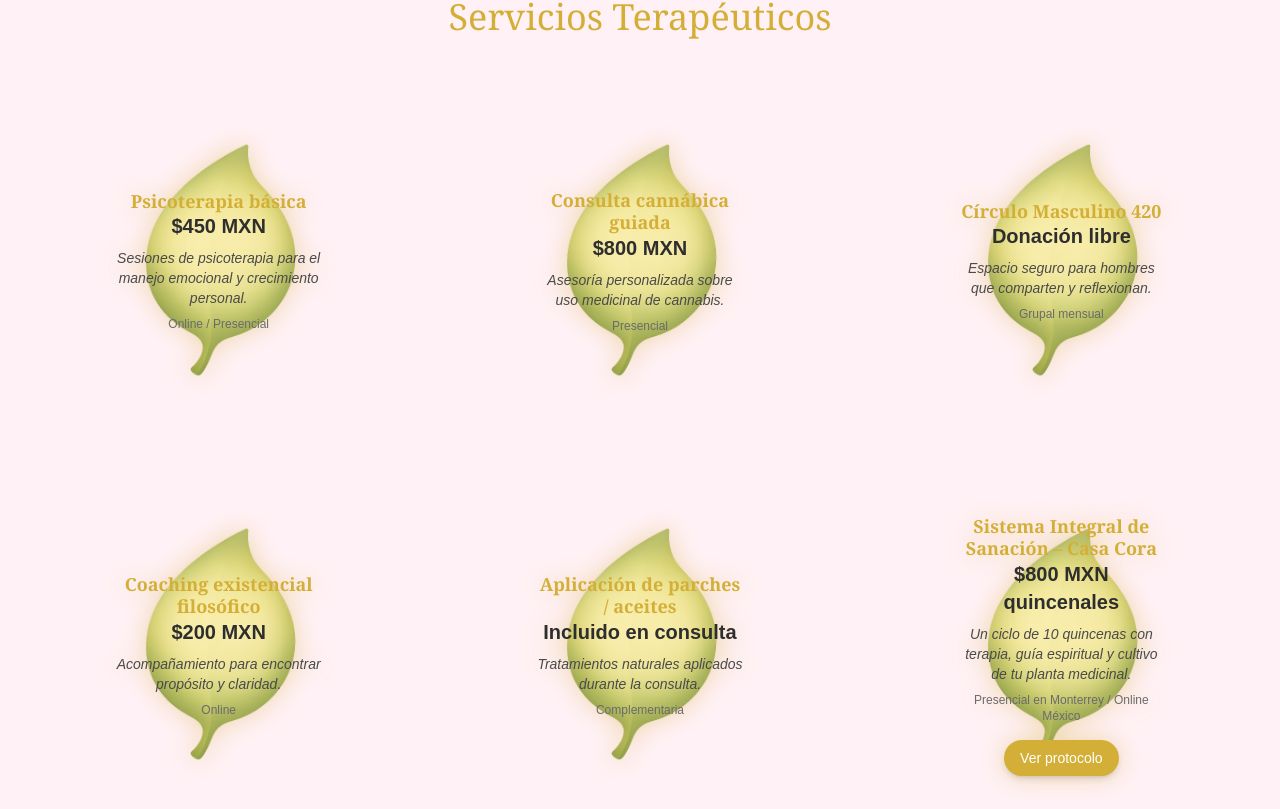
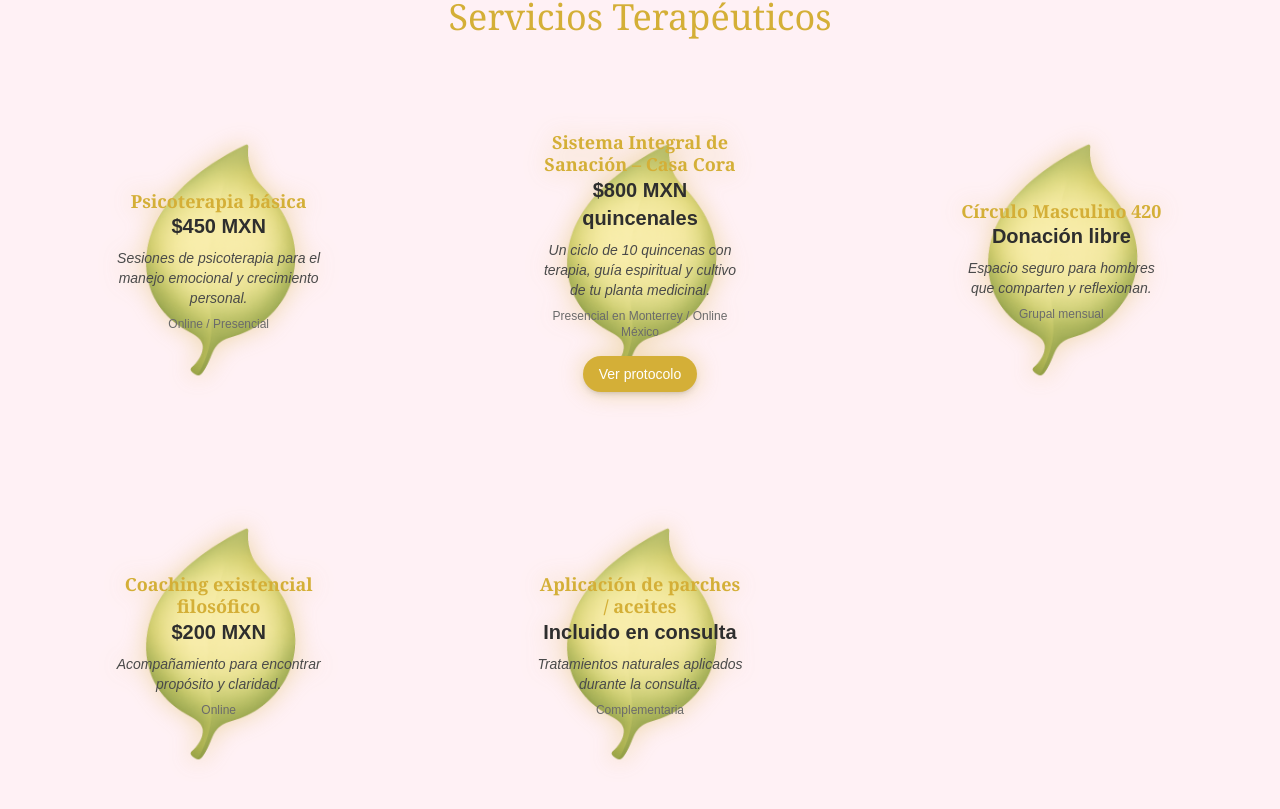
Before and after one commit to Abetar/casa_cora, a Next.js app: page / in a window 1280 px wide. Shown: the part 1451-2260 px from the top of the page. Built offline with nearby package versions, Linux system fonts and the light colour scheme.

Commit message:
Update in services

```diff
--- a/src/sections/Servicios.tsx
+++ b/src/sections/Servicios.tsx
@@ -27,12 +27,38 @@ const servicios: Servicio[] = [
       "Atención psicológica profesional en modalidad presencial o virtual, adaptada a tus necesidades.",
   },
   {
-    nombre: "Consulta cannábica guiada",
-    costo: "$800 MXN",
-    descripcion: "Asesoría personalizada sobre uso medicinal de cannabis.",
-    modalidad: "Presencial",
-    detalles:
-      "Consulta enfocada en el uso terapéutico del cannabis medicinal, con guía profesional en un entorno seguro.",
+    nombre: "Sistema Integral de Sanación – Casa Cora",
+    costo: "$800 MXN quincenales",
+    descripcion:
+      "Un ciclo de 10 quincenas con terapia, guía espiritual y cultivo de tu planta medicinal.",
+    modalidad: "Presencial en Monterrey / Online México",
+    detalles: `
+      Modelo integral de 10 quincenas (5–6 meses) que combina la adopción de una planta medicinal con acompañamiento terapéutico quincenal: 30 min de psicoanálisis + 30 min de guía espiritual. Aportación: $800 MXN quincenales.
+
+        Incluye:
+
+        1 planta (mínimo 120 g cosechados, genética premium)
+
+        10 sesiones quincenales (presencial o virtual)
+
+        Actualizaciones personalizadas del crecimiento
+
+        Sticker simbólico por etapa
+
+        Certificado de cosecha y genética
+
+        Derecho a plantar tus propias semillas
+
+        Afiliación gratuita a Casa CORA
+
+        Modalidad: presencial en Monterrey o virtual en toda la república.
+        Cupo: 20 personas por ciclo.
+
+        Costos no incluidos (si se requieren): insumos de cultivo (sustratos, macetas, nutrientes) y análisis de laboratorio; se cotizan y pagan por separado.
+
+        Consulta el protocolo completo en “Ver protocolo”.
+    `, // (tu texto)
+    cta: { texto: "Ver protocolo", url: "/protocolos" },
   },
   {
     nombre: "Círculo Masculino 420",
@@ -57,15 +83,6 @@ const servicios: Servicio[] = [
     modalidad: "Complementaria",
     detalles:
       "Aplicación de parches o aceites como complemento terapéutico en consultas presenciales.",
-  },
-  {
-    nombre: "Sistema Integral de Sanación – Casa Cora",
-    costo: "$800 MXN quincenales",
-    descripcion:
-      "Un ciclo de 10 quincenas con terapia, guía espiritual y cultivo de tu planta medicinal.",
-    modalidad: "Presencial en Monterrey / Online México",
-    detalles: `...`, // (tu texto)
-    cta: { texto: "Ver protocolo", url: "/protocolos" },
   },
 ];
 
```
